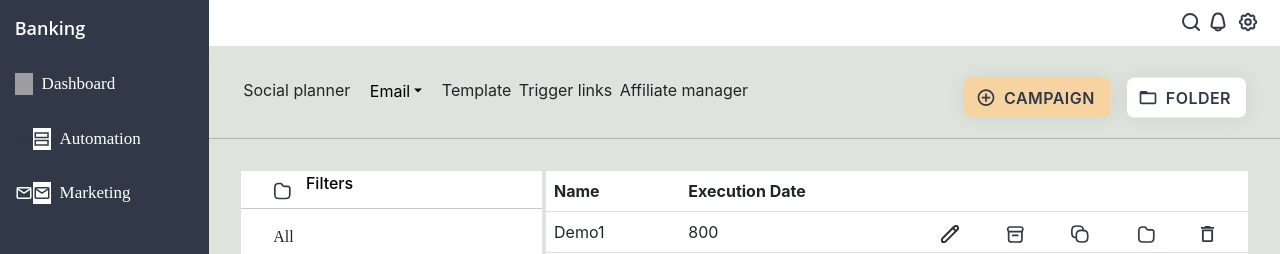
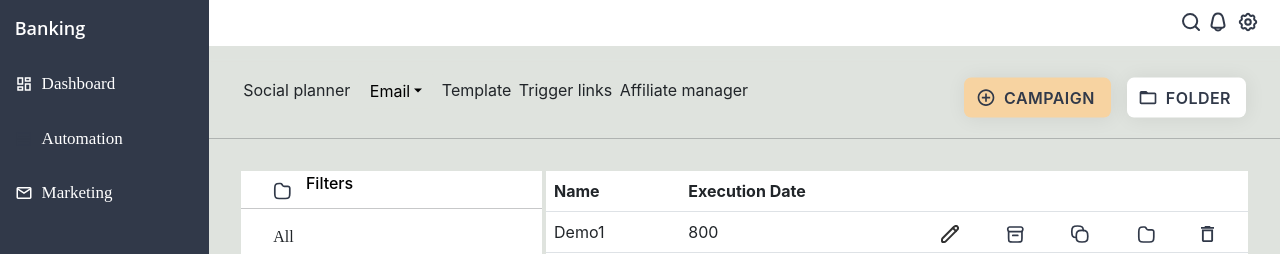
Before and after one commit to CDP360/new_crm_frondend, a React (Create React App) app: page /campaign/templetes in a window 1280 px wide. Shown: the top 254 px of the page. Built offline with nearby package versions, Linux system fonts and the light colour scheme; grey boxes are pictures that could not be loaded.

Commit message:
sidebar changes

```diff
--- a/src/Components/Sidebar/Sidebar.js
+++ b/src/Components/Sidebar/Sidebar.js
@@ -4,8 +4,6 @@ import Dashboard from "../../Assests/dashboard-active.svg";
 import Automation from "../../Assests/Automation.svg";
 import Marketing from "../../Assests/email.svg";
 import { useNavigate } from "react-router-dom";
-import Task from "../../Assests/tasks.svg";
-import email from "../../Assests/1.svg";
 
 function Sidebar() {
   const navigate = useNavigate();
@@ -24,20 +22,10 @@ function Sidebar() {
           onClick={() => navigate("/automation")}
         >
           <img src={Automation} className="sidebar-img" />
-          <img
-            src={Task}
-            className="sidebar-img"
-            style={{ backgroundColor: "white" }}
-          />
           <p className="sidebar-name">Automation</p>
         </div>
         <div className="dashboard-block" onClick={() => navigate("/campaign")}>
           <img src={Marketing} className="sidebar-img" />
-          <img
-            src={email}
-            className="sidebar-img"
-            style={{ backgroundColor: "white" }}
-          />
           <p className="sidebar-name">Marketing</p>
         </div>
       </div>
```
Also changed, not shown: src/Assests/dashboard-active.svg (added).
